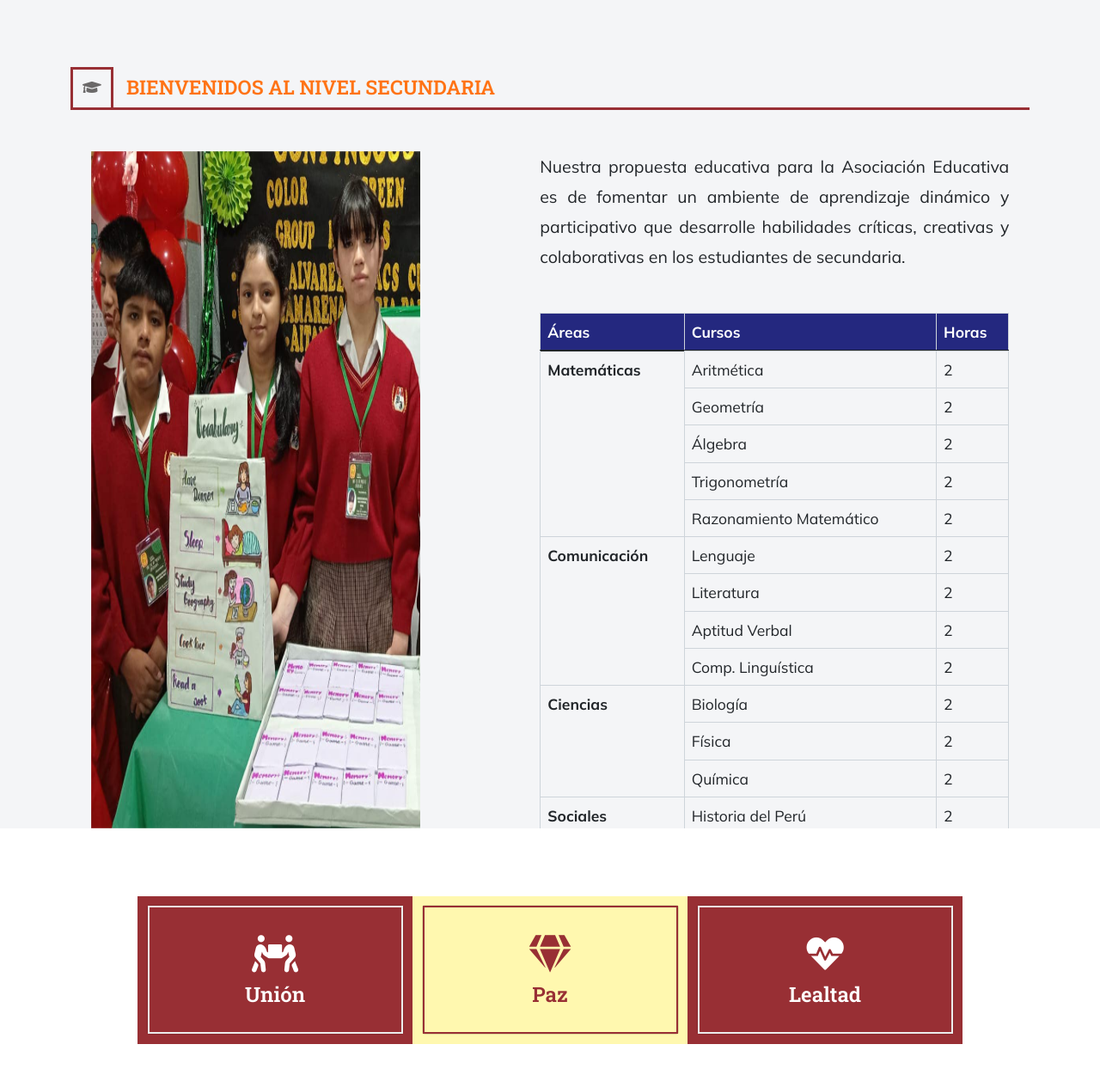
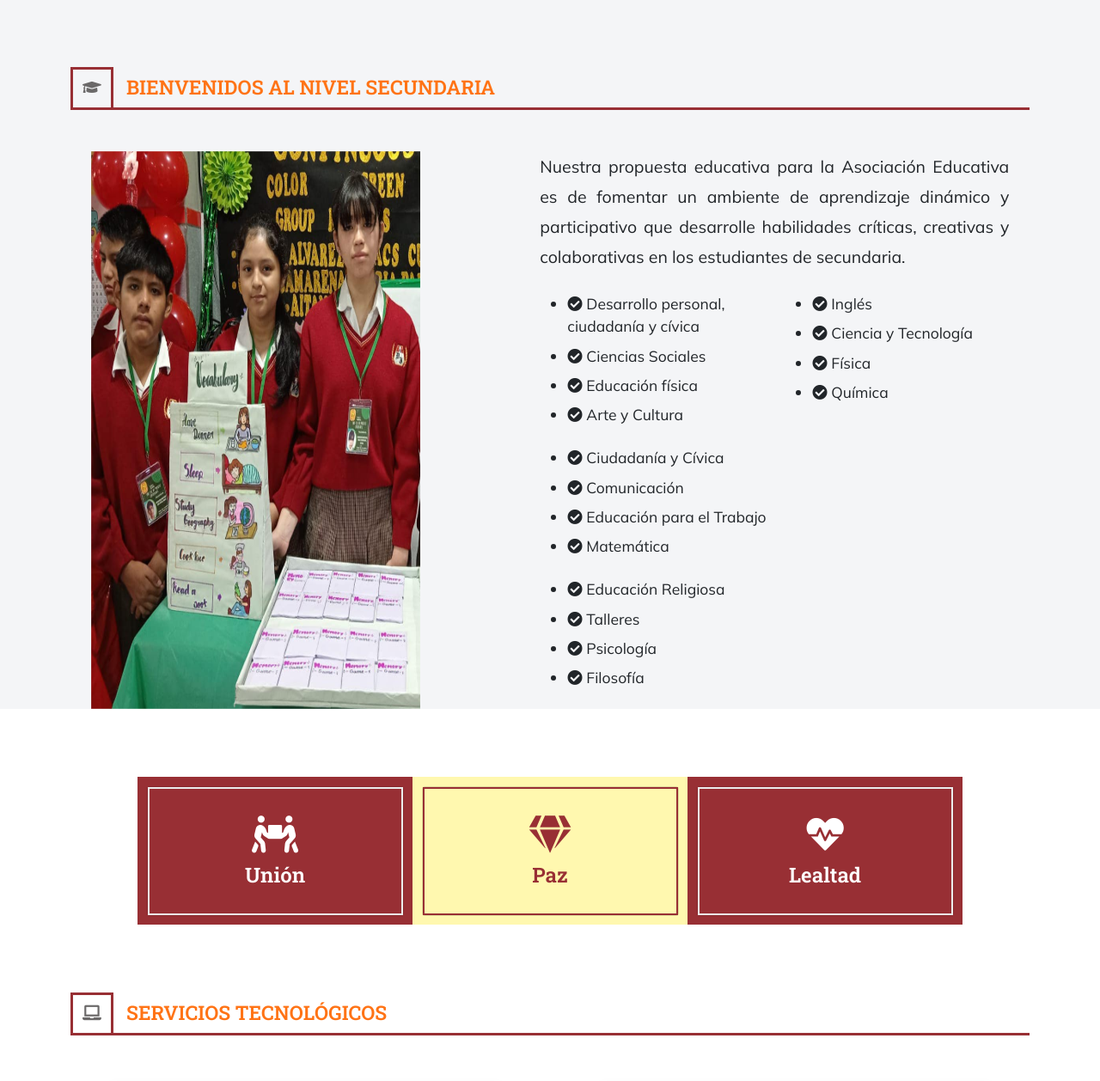
Before and after one commit to xxSylarxx/jesus_mangomarca, a PHP site: page /secundaria.php in a window 1280 px wide. Shown: the part 1099-2357 px from the top of the page at 86% size. Run offline with PHP 8.4, Linux system fonts and the light colour scheme; some libraries are stand-ins or nearby versions.

Commit message:
actualizado

```diff
--- a/secundaria.php
+++ b/secundaria.php
@@ -68,6 +68,14 @@
             border: 2px solid #ececec;
             padding: 0.5em;
         }
+
+        .card {
+            transition: ease-in-out .8s;
+        }
+
+        .card:hover {
+            transform: scale(1.1);
+        }
     </style>
 
     <?php include_once './includes/header.php'; ?>
@@ -96,121 +104,75 @@
                                 Nuestra propuesta educativa para la Asociación Educativa es de fomentar un ambiente de aprendizaje dinámico y participativo que desarrolle habilidades críticas, creativas y colaborativas en los estudiantes de secundaria.
                             </p>
                         </div>
-                    <div class="mt-5 tableover">
-                        <table class="table table-bordered">
-                            <thead class="bg-primary text-white">
-                                <tr>
-                                    <th>Áreas</th>
-                                    <th>Cursos</th>
-                                    <th>Horas</th>
-                                </tr>
-                            </thead>
-                            <tbody>
+                        <div class="my-2">
+                            <div class="row">
+                                <div class="col-md-6">
+                                    <ul class="course-list">
+                                        <li class="course-item my-2">
+                                            <i class="fas fa-check-circle"></i> Desarrollo personal, ciudadanía y cívica
+                                        </li>
+                                        <li class="course-item my-2">
+                                            <i class="fas fa-check-circle"></i> Ciencias Sociales
+                                        </li>
+                                        <li class="course-item my-2">
+                                            <i class="fas fa-check-circle"></i> Educación física
+                                        </li>
+                                        <li class="course-item my-2">
+                                            <i class="fas fa-check-circle"></i> Arte y Cultura
+                                        </li>
+                                    </ul>
+                                </div>
+                                <div class="col-md-6">
+                                    <ul class="course-list">
+                                        <li class="course-item my-2">
+                                            <i class="fas fa-check-circle"></i> Inglés
+                                        </li>
+                                        <li class="course-item my-2">
+                                            <i class="fas fa-check-circle"></i> Ciencia y Tecnología
+                                        </li>
+                                        <li class="course-item my-2">
+                                            <i class="fas fa-check-circle"></i> Física
+                                        </li>
+                                        <li class="course-item my-2">
+                                            <i class="fas fa-check-circle"></i> Química
+                                        </li>
+                                    </ul>
+                                </div>
+                                <div class="col-mod-6">
+                                    <ul class="course-list">
+                                        <li class="course-item my-2">
+                                            <i class="fas fa-check-circle"></i> Ciudadanía y Cívica
+                                        </li>
+                                        <li class="course-item my-2">
+                                            <i class="fas fa-check-circle"></i> Comunicación
+                                        </li>
+                                        <li class="course-item my-2">
+                                            <i class="fas fa-check-circle"></i> Educación para el Trabajo
+                                        </li>
+                                        <li class="course-item my-2">
+                                            <i class="fas fa-check-circle"></i> Matemática
+                                        </li>
+                                    </ul>
+                                </div>
+                                <div class="cold-mod-6">
+                                    <ul class="course-list">
+                                        <li class="course-item my-2">
+                                            <i class="fas fa-check-circle"></i> Educación Religiosa
+                                        </li>
+                                        <li class="course-item my-2">
+                                            <i class="fas fa-check-circle"></i> Talleres
+                                        </li>
+                                        <li class="course-item my-2">
+                                            <i class="fas fa-check-circle"></i> Psicología
+                                        </li>
+                                        <li class="course-item my-2">
+                                            <i class="fas fa-check-circle"></i> Filosofía
+                                        </li>
 
-                                <tr>
-                                    <th rowspan="6">Matemáticas</th>
-                                </tr>
-                                <tr>
-                                    <td>Aritmética</td>
-                                    <td>2</td>
-                                </tr>
-                                <tr>
-                                    <td>Geometría</td>
-                                    <td>2</td>
-                                </tr>
-                                <tr>
-                                    <td>Álgebra</td>
-                                    <td>2</td>
-                                </tr>
-                                <tr>
-                                    <td>Trigonometría</td>
-                                    <td>2</td>
-                                </tr>
-                                <tr>
-                                    <td>Razonamiento Matemático</td>
-                                    <td>2</td>
-                                </tr>
-
-                                <tr>
-                                    <th rowspan="5">Comunicación</th>
-                                </tr>
-                                <tr>
-                                    <td>Lenguaje</td>
-                                    <td>2</td>
-                                </tr>
-                                <tr>
-                                    <td>Literatura</td>
-                                    <td>2</td>
-                                </tr>
-                                <tr>
-                                    <td>Aptitud Verbal</td>
-                                    <td>2</td>
-                                </tr>
-                                <tr>
-                                    <td>Comp. Linguística</td>
-                                    <td>2</td>
-                                </tr>
-
-                                <tr>
-                                    <th rowspan="4">Ciencias</th>
-                                </tr>
-                                <tr>
-                                    <td>Biología</td>
-                                    <td>2</td>
-                                </tr>
-                                <tr>
-                                    <td>Física</td>
-                                    <td>2</td>
-                                </tr>
-                                <tr>
-                                    <td>Química</td>
-                                    <td>2</td>
-                                </tr>
-
-
-                                <tr>
-                                    <th rowspan="5">Sociales</th>
-                                </tr>
-
-                                <tr>
-                                    <td>Historia del Perú</td>
-                                    <td>2</td>
-                                </tr>
-                                <tr>
-                                    <td>Historia Universal</td>
-                                    <td>2</td>
-                                </tr>
-                                <tr>
-                                    <td>Geografía</td>
-                                    <td>2</td>
-                                </tr>
-                                <tr>
-                                    <td>Educ. Cívica</td>
-                                    <td>2</td>
-                                </tr>
-
-                                <tr>
-                                    <th rowspan="4">Cursos</th>
-                                </tr>
-                                <tr>
-                                    <td>Inglés</td>
-                                    <td>2</td>
-                                </tr>
-                                <tr>
-                                    <td>Francés</td>
-                                    <td>2</td>
-                                </tr>
-                                <tr>
-                                    <td>Talleres</td>
-                                    <td>2</td>
-                                </tr>
-
-                                <tr>
-                                    <th colspan="2">TOTAL DE HORAS</th>
-                                    <td>30</td>
-                                </tr>
-                            </tbody>
-                        </table>
+                                    </ul>
+                                </div>
+                            </div>
+                        </div>
                     </div>
                 </div>
             </div>
```
Lines whose indentation alone changed are shown as unchanged.
